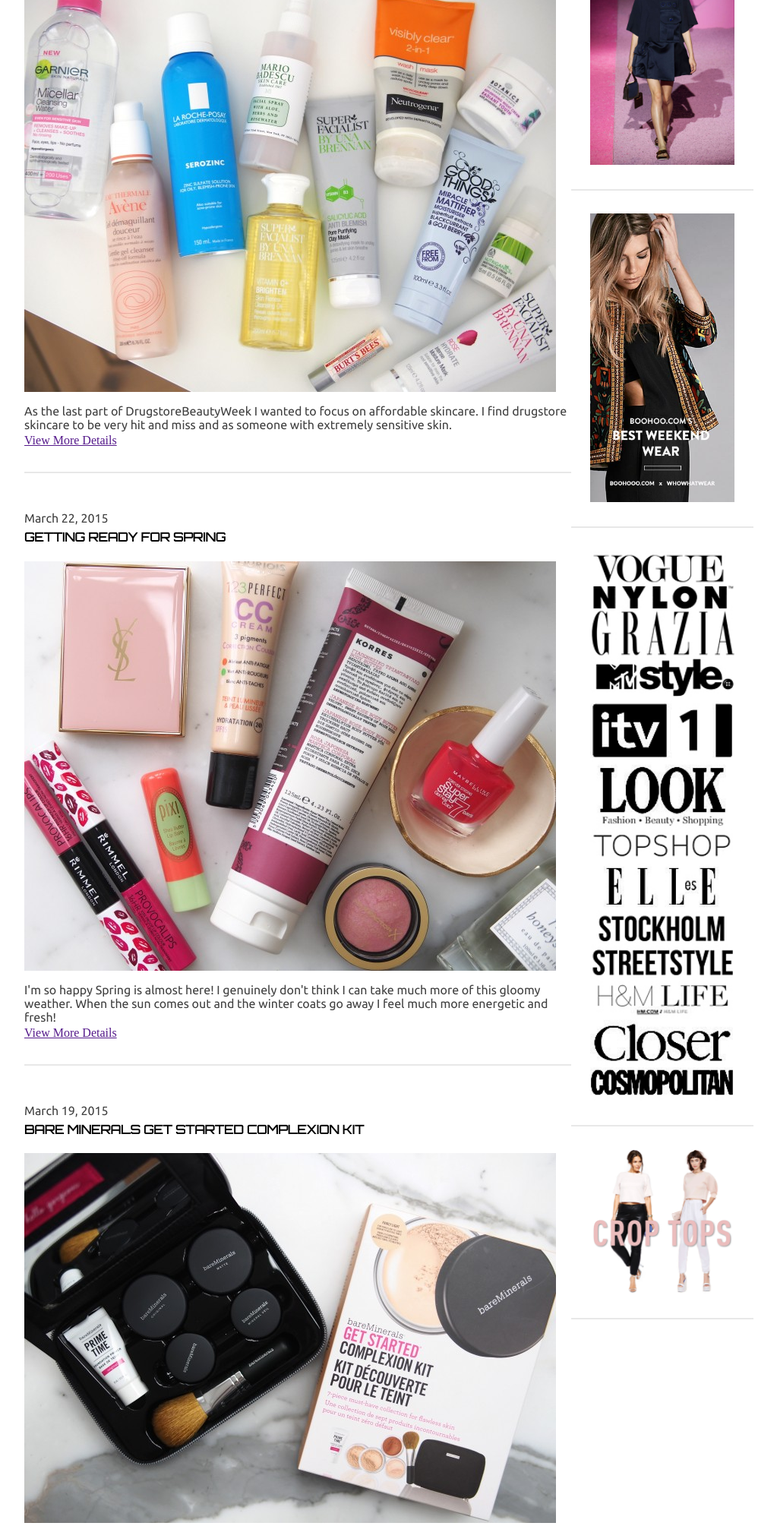
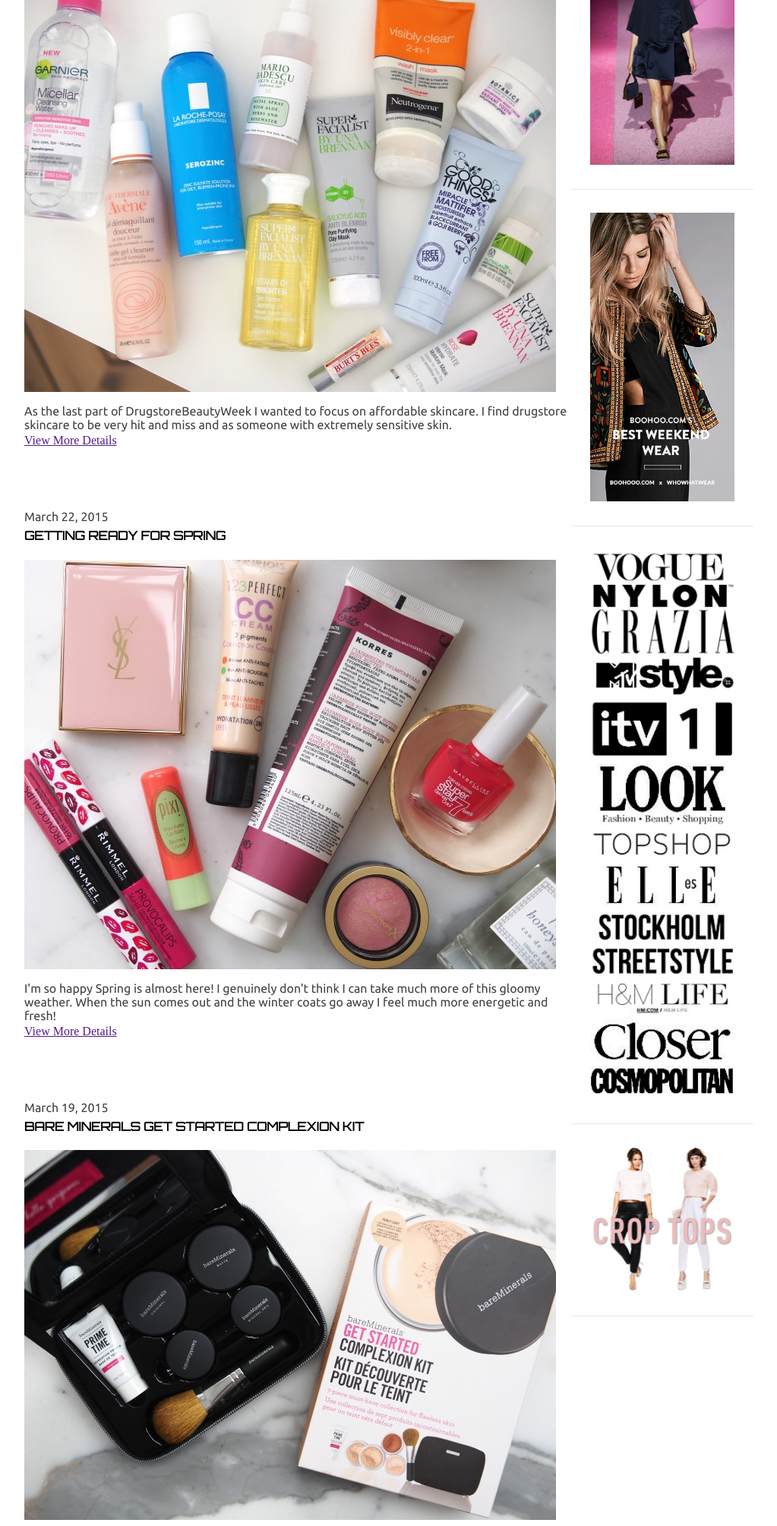
Before and after one commit to WebTehnologijeETF/Fashion-Blog, a PHP site: page /beauty.html in a window 1280 px wide. Shown: the part 400-2409 px from the top of the page at 76% size, without its empty margins (128-1151 px from the left). Run offline with PHP 8.4, Linux system fonts and the light colour scheme; some web fonts are replaced.

Commit message:
Promijenila sam debljinu linije

```diff
--- a/stil.css
+++ b/stil.css
@@ -68,12 +68,13 @@ li.active{
 	clear:both;
 	text-align:center;
 	border-top:2px solid #E8E8E8;
+	font-family:Ubuntu;
 }
 
 .novost {
 	margin-top:50px;
 	padding-bottom: 2em;
-	border-bottom: 2px solid #E8E8E8;
+	margin-bottom:10px;
 }
 
 .novost p {
@@ -99,7 +100,7 @@ li.active{
 	text-align:center;
 	margin-top:30px;
 	padding-bottom:2em;
-	border-bottom:2px solid #E8E8E8;
+	border-bottom:1px solid #E8E8E8;
 }
 #podstranice p{
 	color:#404040;
```
